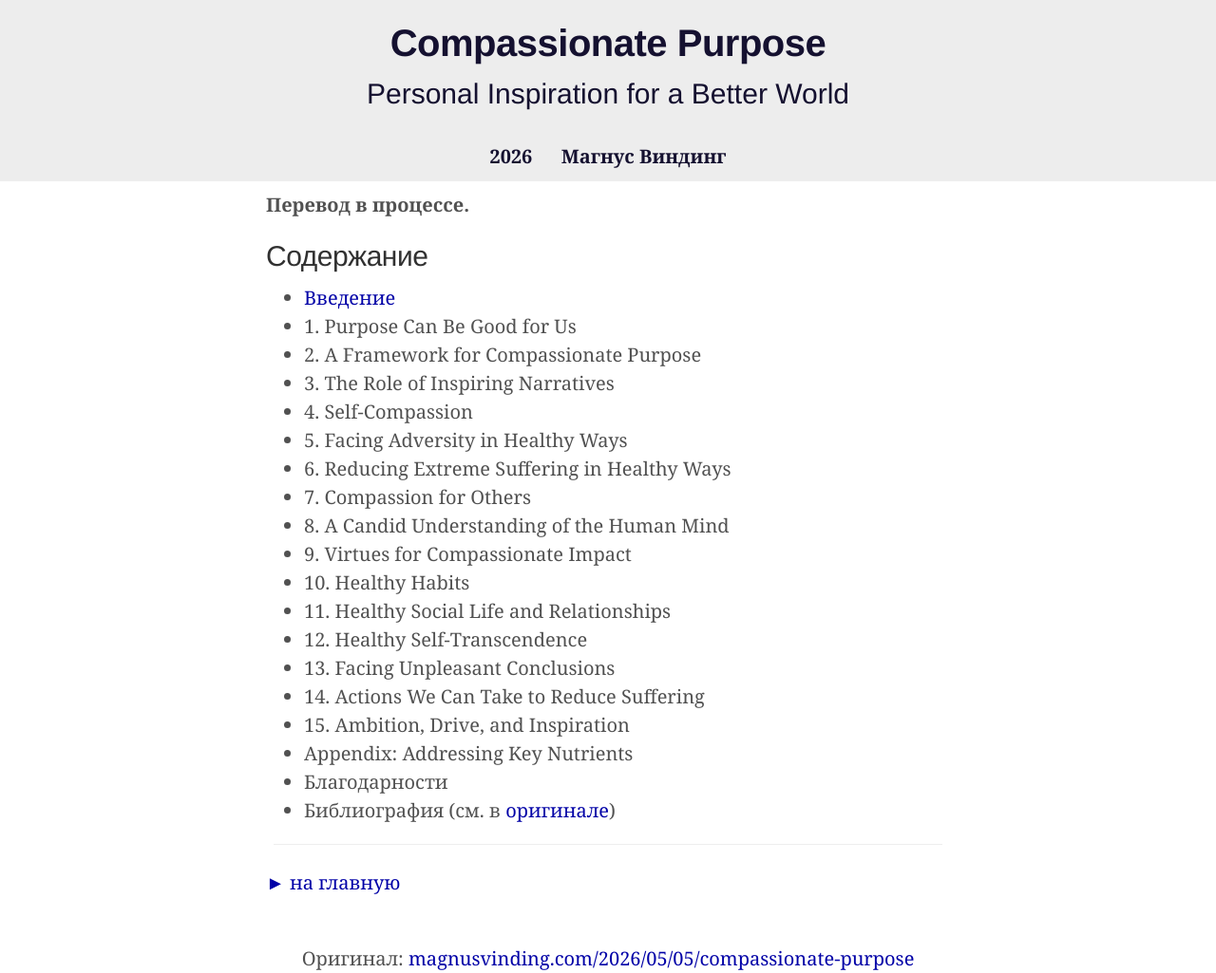
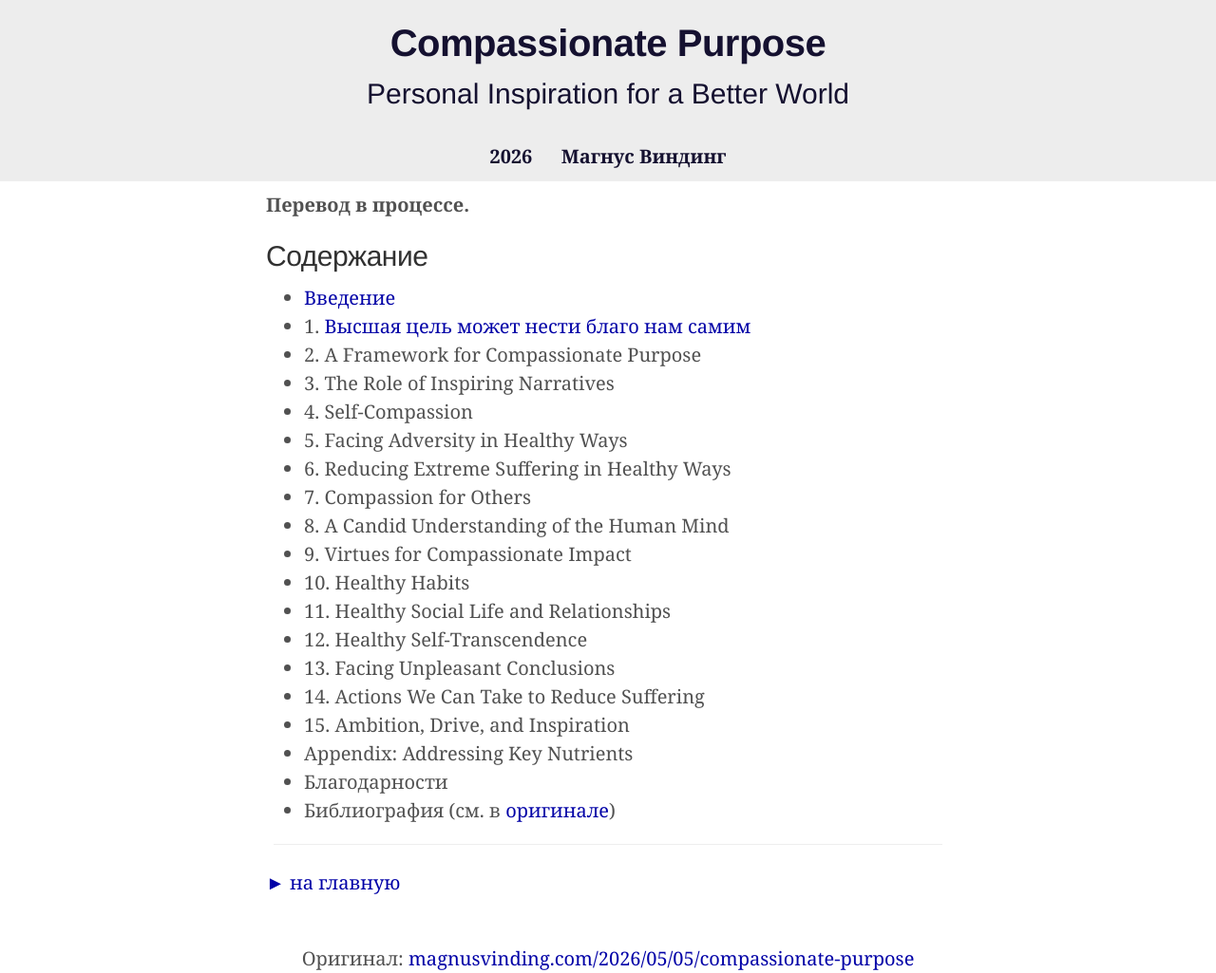
Before and after one commit to ReducingSuffering/reducingsuffering.github.io, a Jekyll site: the page built from compassionate-purpose/contents.md, in a window 1280 px wide. Shown: the whole page at 95% size. Built offline with Jekyll 4.4.1, drawn with Linux system fonts in a browser that asks for light colours.

Commit message:
Update contents.md

```diff
--- a/compassionate-purpose/contents.md
+++ b/compassionate-purpose/contents.md
@@ -7,14 +7,14 @@ authors:
 original: "https://magnusvinding.com/wp-content/uploads/2026/05/compassionate-purpose.pdf"
 original_date:
   - 2026
-excerpt: "Введение 1. Цель может нести нам пользу 2. Система сострадательной цели 3. Роль вдохновляющих нарративов 4. Самосострадание 5. Здоровый подход к невзгодам 6. Здоровый подход к уменьшению страданий 7. Сострадание к другим 8. Трезво о человеческих умах 9. Добродетели для сострадательного поведения 10. Здоровые привычки 11. Здоровая социальная жизнь и здоровые отношения 12. Здоровое превосхождение себя 13. Как быть с неприятными выводами 14. Что мы можем сделать для уменьшения страданий 15. Амбиции, стремления и вдохновение Приложение. Ключевые нутриенты Благодарности Библиография"
+excerpt: "Введение 1. Высшая цель может нести благо нам самим 2. Система сострадательной цели 3. Роль вдохновляющих нарративов 4. Самосострадание 5. Здоровый подход к невзгодам 6. Здоровый подход к уменьшению страданий 7. Сострадание к другим 8. Трезво о человеческих умах 9. Добродетели для сострадательного поведения 10. Здоровые привычки 11. Здоровая социальная жизнь и здоровые отношения 12. Здоровое превосхождение себя 13. Как быть с неприятными выводами 14. Что мы можем сделать для уменьшения страданий 15. Амбиции, стремления и вдохновение Приложение. Ключевые нутриенты Благодарности Библиография"
 ---
 <b>Перевод в процессе.</b>
 
 ## Содержание
 
 - [Введение](introduction.html)
-- 1\. Purpose Can Be Good for Us
+- 1\. [Высшая цель может нести благо нам самим](purpose-can-be-good-for-us.html)
 - 2\. A Framework for Compassionate Purpose
 - 3\. The Role of Inspiring Narratives
 - 4\. Self-Compassion
```
